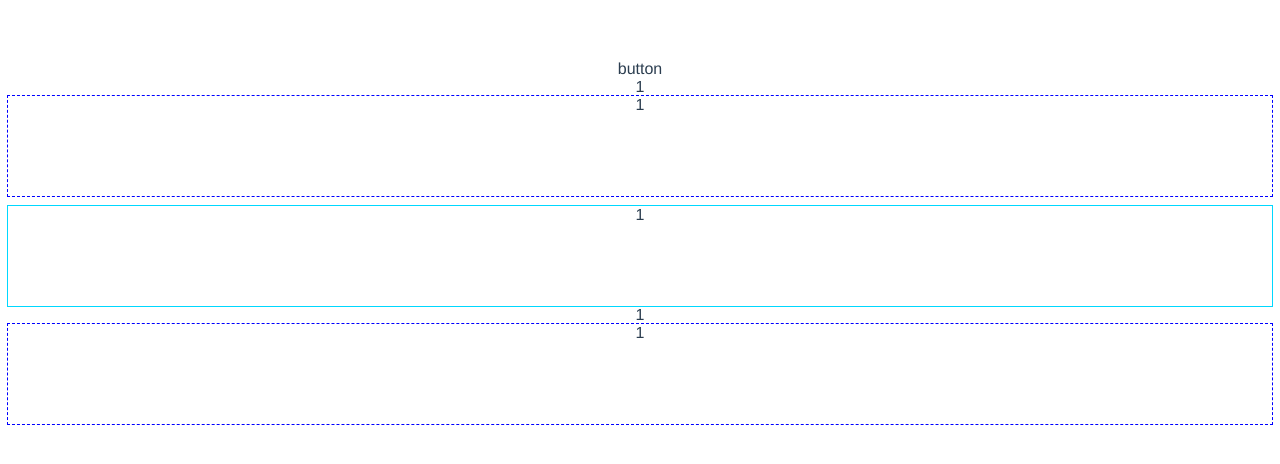
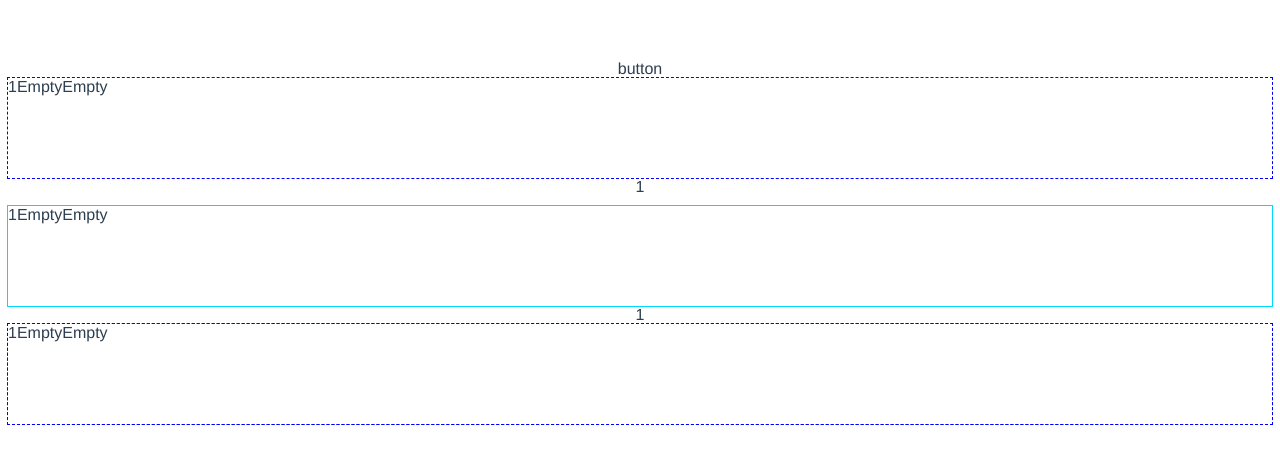
Before and after one commit to ivan403704409/pms, a Vue app: page /#/ in a window 1280 px wide. Shown: the top 464 px of the page. Built offline with nearby package versions, Linux system fonts and the light colour scheme; the HTML template or start-up script is replaced by a standard one.

Commit message:
add layout

```diff
--- /dev/null
+++ b/src/assets/css/flex.scss
@@ -0,0 +1,111 @@
+.f-flex-box{
+    display: flex;
+
+    &.flex-inline{
+        display: inline-flex;
+    }
+
+    //　主轴方向
+    &.dir-row{
+        flex-direction: row;
+    }
+    &.dir-row-reverse{
+        flex-direction: row-reverse;
+    }
+    &.dir-col{
+        flex-direction: column;
+    }
+    &.dir-col-reverse{
+        flex-direction: column-reverse;
+    }
+
+    // 包围
+    &.wrap{
+        flex-wrap: wrap;
+        & > .flex-item{
+            display: inline-block;
+        }
+    }
+    &.wrap-reverse{
+        flex-wrap: wrap-reverse;
+        & > .flex-item{
+            display: inline-block;
+        }
+    }
+
+    //　item在主轴方向的对齐方式
+    &.justify-start{
+        justify-content: flex-start;
+    }
+    &.justify-end{
+        justify-content: flex-end;
+    }
+    &.justify-center {
+        justify-content: center;
+    }
+    &.justify-between{
+        justify-content: space-between;
+    }
+    &.justify-around{
+        justify-content: space-around;
+    }
+
+
+    // 每个item在交叉轴方向的对齐方式
+    &.align-start{
+        align-items: flex-start;
+    }
+    &.align-end{
+        align-items: flex-end;
+    }
+    &.align-center{
+        align-items: center;
+    }
+    &.align-baseline{
+        align-items: baseline;
+    }
+
+    //　每一行在交叉轴方向的对齐方式
+    &.align-ctn-start{
+        align-content: flex-start;
+    }
+    &.align-ctn-end{
+        align-content: flex-end;
+    }
+    &.align-ctn-center {
+        align-content: center;
+    }
+    &.align-ctn-between{
+        align-content: space-between;
+    }
+    &.align-ctn-around{
+        align-content: space-around;
+    }
+
+    // 只针对第一级， 避免影响flexbox嵌套情况
+    & > .flex-item{
+        //　item的对齐方式，　默认是auto继承flex-box的align-item
+        &.align-start{
+            align-self: flex-start;
+        }
+        &.align-end{
+            align-self: flex-end;
+        }
+        &.align-center{
+            align-self: center;
+        }
+        &.align-baseline{
+            align-self: baseline;
+        }
+        &.align-stretch{
+            align-self: stretch;
+        }
+    }
+    // 均分
+    &.auto-width > .flex-item{
+        min-width: 20px;
+        width: 0;
+        flex: 1 1 auto;
+    }
+
+}
--- a/src/components/Block.vue
+++ b/src/components/Block.vue
@@ -1,23 +1,25 @@
 <template>
-<div class="m-block">
+<div class="v-block">
     <slot></slot>
 </div>
 </template>
 
 
 <style scoped>
-.m-block{
+.v-block{
     outline: 1px solid #ddd;
     background-color: #fff;
     height: 100px;
     outline:1px solid #00d8ff;
     margin: 10px 0;
+    cursor: pointer;
 }
 </style>
 
 <script>
 
 export default {
+    name: 'block',
     components: {
 
     },
--- a/src/components/Container.vue
+++ b/src/components/Container.vue
@@ -1,17 +1,18 @@
 <template>
-<div class="m-container">
+<div class="v-container">
     <slot></slot>
 </div>
 </template>
 
 
 <style scoped>
-.m-container{
+.v-container{
     outline: 1px solid #ddd;
     background-color: #fff;
     height: 100px;
     user-select: none;
     outline:1px dashed blue;
+    cursor: pointer;
 }
 </style>
 
--- a/src/main.js
+++ b/src/main.js
@@ -1,5 +1,6 @@
 // The Vue build version to load with the `import` command
 // (runtime-only or standalone) has been set in webpack.base.conf with an alias.
+import './assets/css/flex.scss';
 import Vue from 'vue'
 import App from './App'
 import router from './router'
--- a/src/views/workspace/index.vue
+++ b/src/views/workspace/index.vue
@@ -1,17 +1,6 @@
 <template>
 <div class="m-page">
-    <template v-for="item in pageData">
-        <component v-bind="item.data" :is="widgets[item.type]">
-            <template v-for="item2 in item.children">
-                <component v-bind="item2.data" :is="widgets[item2.type]">
-                    <template v-for="item3 in item2.children">
-                        <component v-bind="item3.data" :is="widgets[item3.type]">
-                        </component>
-                    </template>
-                </component>
-            </template>
-        </component>
-    </template>
+    <interator :config="item" v-for="item in pageData"></interator>
 </div>
 
 </template>
@@ -19,9 +8,7 @@
 <script>
 import widgets from '@/widgets'
 import Phone from '@/components/Phone.vue'
-import Item from '@/components/Item.vue'
-import Block from '@/components/Block.vue'
-import Container from '@/components/Container.vue'
+import interator from './interator.vue'
 
 var button = {
     type: 'vButton',
@@ -60,32 +47,35 @@ var block = {
 
 export default {
     name: 'workspace',
-  components:{
+    components: {
         Phone,
-    Item,
-    Block,
-    Container,
+        interator,
     },
-  data () {
+    data() {
         return {
             widgets,
             // blocks
             pageData: [
                 button,
+                container,
                 component,
-            container,
                 block,
             ],
-        components: [
-            { type: 'vText', data: { value: '1235' } },
-            { type: 'vButton', data: { value: 'button' } },
-        ],
-          cps: [],
-          msg: 'Welcome to Your Vue.js App'
+            components: [{
+                type: 'vText',
+                data: {
+                    value: '1235'
+                }
+            }, {
+                type: 'vButton',
+                data: {
+                    value: 'button'
+                }
+            }, ],
         }
     },
     methods: {
-    addComponent(){
+        addComponent() {
             this.cps.push({})
         },
     },
--- /dev/null
+++ b/src/views/workspace/interator.vue
@@ -0,0 +1,43 @@
+<template>
+<component :data-type="config.type" v-bind="config.data" :is="widgets[config.type]">
+    <!-- 如果是containter,处理列数 -->
+    <template v-if="config.type=='container' && config.data.col>1">
+        <div　class="f-flex-box flex-wrap align-strech">
+            <div class="col" v-for="(item, index) in config.data.col">
+                <template v-if="config.children[index]">
+                    <component :data-type="config.children[index].type" v-bind="config.children[index].data" :is="widgets[config.children[index].type]">
+                        <interator :config="config.children[index]" v-if="config.children[index].children">
+                        </interator>
+                    </component>
+                </template>
+                <template v-else>
+                    <div>Empty</div>
+                </template>
+            </div>
+        </div>
+    </template>
+    <!--　非container -->
+    <template v-else>
+        <component :data-type="item.type" v-bind="item.data" :is="widgets[item.type]" v-for="item in config.children">
+            <interator :config="item" v-if="item.children">
+            </interator>
+        </component>
+    </template>
+
+</component>
+</template>
+
+<script>
+import widgets from '@/widgets'
+export default {
+    name: 'interator',
+    props: {
+        config: Object,
+    },
+    data() {
+        return {
+            widgets,
+        }
+    },
+}
+</script>
--- a/src/widgets/vButton/button.vue
+++ b/src/widgets/vButton/button.vue
@@ -1,5 +1,5 @@
 <template>
-<div class="m-page" :style="styles">
+<div class="v-button" :style="styles">
     {{value}}
 </div>
 </template>
@@ -37,7 +37,7 @@ export default {
 </script>
 
 <style scoped lang="scss">
-.m-page{
+.v-button{
     touch-action: none;
 }
 </style>
--- a/src/widgets/vText/text.vue
+++ b/src/widgets/vText/text.vue
@@ -1,5 +1,5 @@
 <template>
-<div class="m-page">
+<div class="v-text">
     {{value}}
 </div>
 </template>
@@ -38,7 +38,7 @@ export default {
 </script>
 
 <style scoped lang="scss">
-.m-page{
+.v-text{
     touch-action: none;
 }
 </style>
```
Lines whose indentation alone changed are shown as unchanged.
